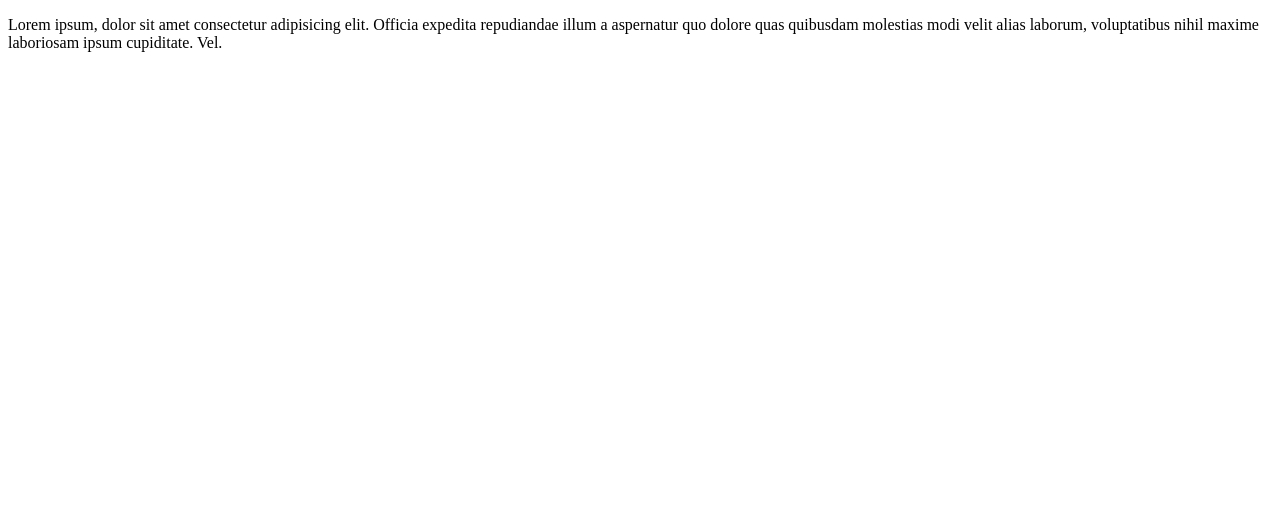
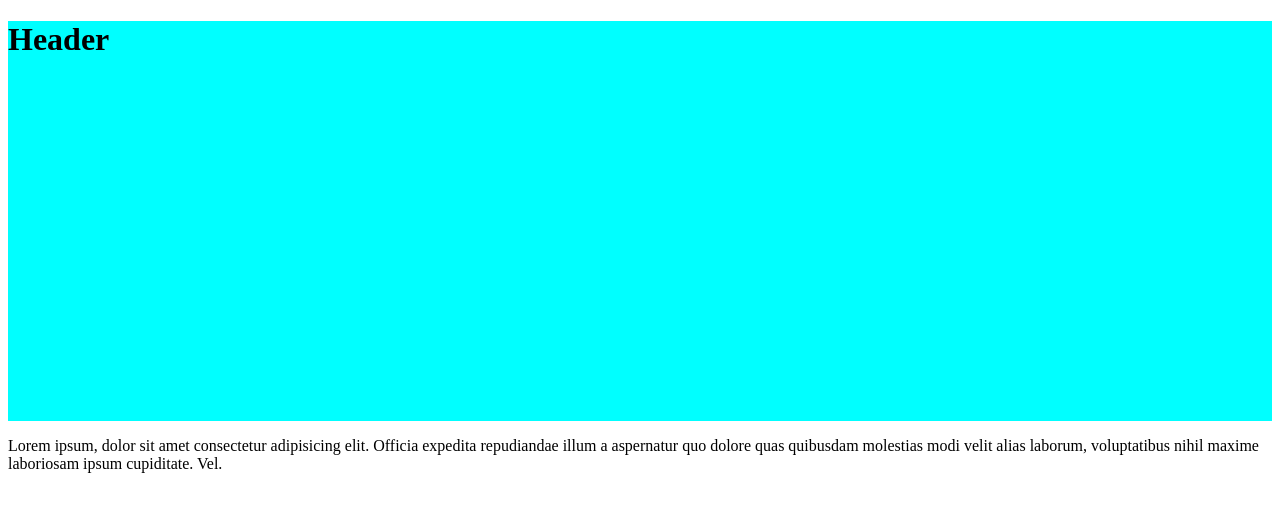
Before and after one commit to proyectapm/sesiontres, a plain HTML site: page index.html in a window 1280 px wide. Drawn offline with Linux system fonts and the light colour scheme.

Commit message:
cambios a header

```diff
--- a/css/estilos.css
+++ b/css/estilos.css
@@ -0,0 +1,5 @@
+.container-header {
+    background-color: aqua;
+    width: 100%;
+    height: 400px;
+}
--- a/index.html
+++ b/index.html
@@ -5,10 +5,12 @@
     <meta charset="UTF-8">
     <meta name="viewport" content="width=device-width, initial-scale=1.0">
     <title>Document</title>
+    <link rel="stylesheet" href="css/estilos.css">
 </head>
 
 <body>
-    <header>
+    <header class="container-header">
+        <h1>Header</h1>
         <nav>
 
         </nav>
```
